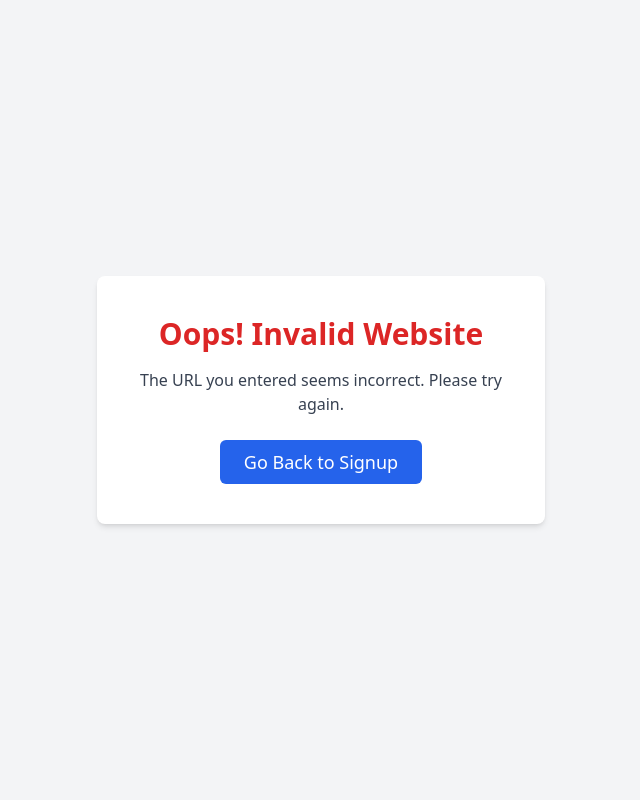
After one commit to tomrajeev/Agency-Signup-Automation, a Flask app: page /invalid in a window 1280 px wide. The commit adds this page. Shown: the whole page, without its empty margins (319-959 px from the left). Run offline with Flask 3, Linux system fonts and the light colour scheme; some libraries are stand-ins or nearby versions.

Commit message:
Redirecting to main/error page

```diff
--- a/app.py
+++ b/app.py
@@ -1,4 +1,4 @@
-from flask import Flask, request, render_template
+from flask import Flask, request, render_template, redirect, url_for
 from selenium import webdriver
 from selenium.webdriver.chrome.service import Service
 from selenium.webdriver.chrome.options import Options
@@ -46,8 +46,8 @@ def get_completion(prompt):
 
 def soup(url):
     try:
-        driver.get(url)
-        webpage = BeautifulSoup(driver.page_source, "html.parser")
+        driver.get(url)     # Fetch webpage using Selenium
+        webpage = BeautifulSoup(driver.page_source, "html.parser")  # Initialize BeautifulSoup
         text_elements = webpage.find_all(["p", "span", "div", "h1", "h2", "h3", "h4", "li"], limit=750) # Limit the elements as AI has limited input tokens
 
         if not text_elements:
@@ -70,7 +70,8 @@ def soup(url):
         return " ".join(found_texts[:750])  # Convert to string
 
     except Exception as e:
-        return f"Error: {str(e)}"
+        print(f"Error: {str(e)}")
+        return None
 
 def send_email(to_email, url, chatgpt_response):
     try:
@@ -125,20 +126,30 @@ def save_to_csv(email, website, status, filename="registrations.csv"):  # CSV in
 
 @app.route('/', methods=["GET", "POST"])
 def sign_up():
-    if request.method == "POST":
+    if request.method == "POST":    # Execute only if a POST request is received
         email = request.form.get("email")
         website = request.form.get("website")
 
         found_texts = soup(website)
-        if not found_texts.strip():
-            print("Invalid website")
+        if found_texts is None or not found_texts.strip():
+            return redirect(url_for("invalid"))
         else:
             chatgpt_response = get_completion(found_texts)
-            print(chatgpt_response)
             send_email(email, website, chatgpt_response)
             save_to_csv(email, website, chatgpt_response)
 
-    return render_template('index.html')
+        return redirect(url_for("end"))
+
+    return render_template("index.html")
+
+
+@app.route("/end")
+def end():
+    return render_template("thanks.html")
+
+@app.route("/invalid")
+def invalid():
+    return render_template("invalid.html")
 
 def close_driver():
     global driver
--- /dev/null
+++ b/templates/invalid.html
@@ -0,0 +1,19 @@
+<!DOCTYPE html>
+<html lang="en">
+<head>
+    <meta charset="UTF-8">
+    <meta name="viewport" content="width=device-width, initial-scale=1.0">
+    <title>Invalid URL</title>
+    <script src="https://cdn.tailwindcss.com"></script>
+</head>
+<body class="flex items-center justify-center min-h-screen bg-gray-100">
+    <div class="bg-white p-10 rounded-lg shadow-md w-full max-w-md text-center">
+        <h1 class="text-3xl font-bold text-red-600">Oops! Invalid Website</h1>
+        <p class="text-gray-700 mt-4">The URL you entered seems incorrect. Please try again.</p>
+
+        <button onclick="window.location.href='/'" class="mt-6 bg-blue-600 text-white px-6 py-2 text-lg rounded-md hover:bg-blue-700 transition">
+            Go Back to Signup
+        </button>
+    </div>
+</body>
+</html>
```
Also changed, not shown: templates/index.html (+20 -8 lines), templates/thanks.html (added, +20 -0 lines).
